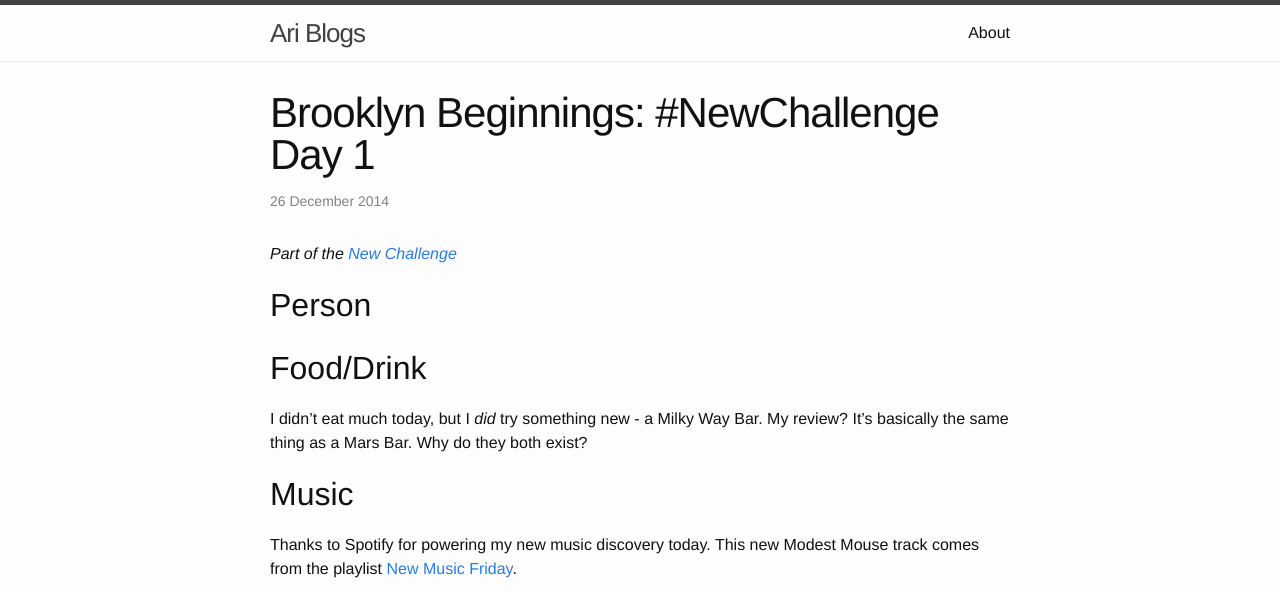
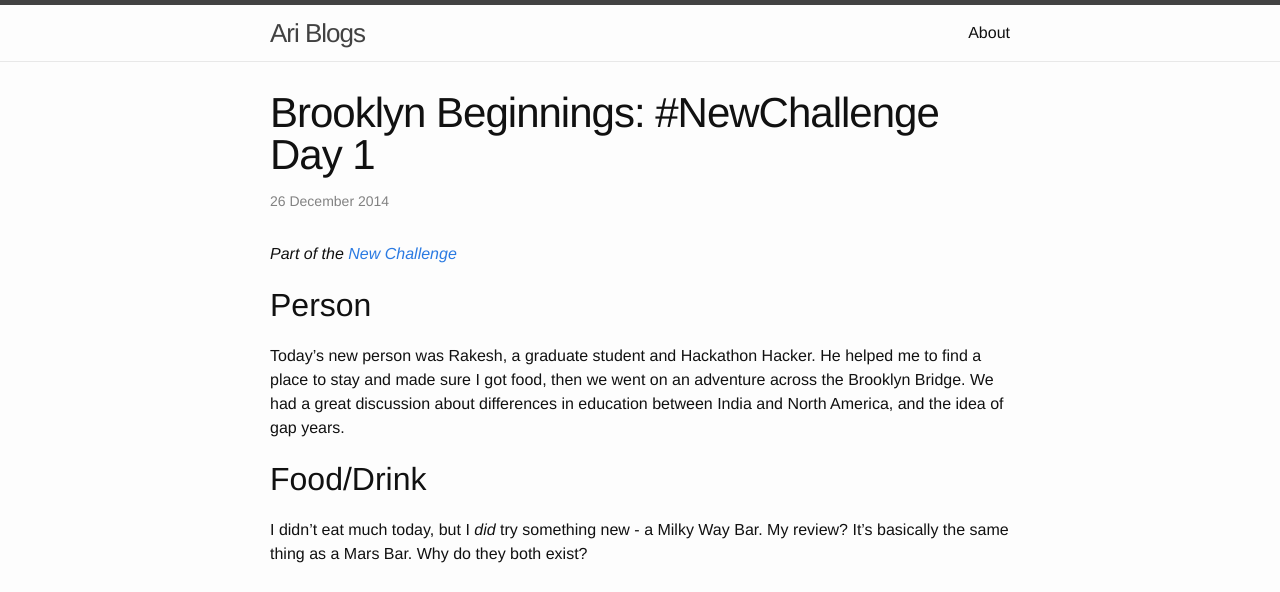
Before and after one commit to arirawr/blog, a Jekyll site: the page built from _posts/2014-12-26-newchallenge-1.markdown, in a window 1280 px wide and 900 px high, cut to the strip 0-592 px from the top of the window. Built offline with Jekyll 4.4.1, drawn with Linux system fonts in a browser that asks for light colours; comment, search, counter and statistics services are not loaded.

Commit message:
Update person

```diff
--- a/_posts/2014-12-26-newchallenge-1.markdown
+++ b/_posts/2014-12-26-newchallenge-1.markdown
@@ -7,6 +7,7 @@ date: 2014-12-26 23:30:00
 _Part of the [New Challenge][nc]_
 
 ##Person
+Today's new person was Rakesh, a graduate student and Hackathon Hacker. He helped me to find a place to stay and made sure I got food, then we went on an adventure across the Brooklyn Bridge. We had a great discussion about differences in education between India and North America, and the idea of gap years.
 
 ##Food/Drink
 I didn't eat much today, but I _did_ try something new - a Milky Way Bar. My review? It's basically the same thing as a Mars Bar. Why do they both exist?
```
